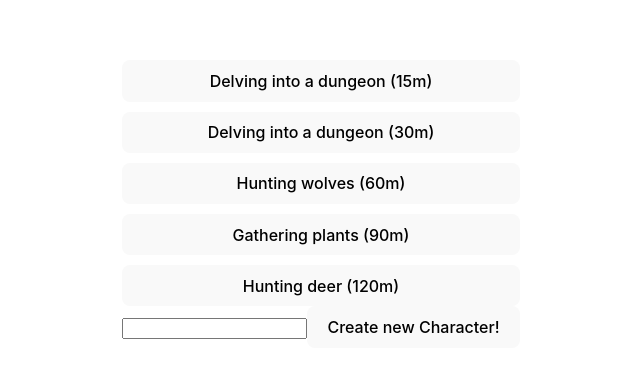
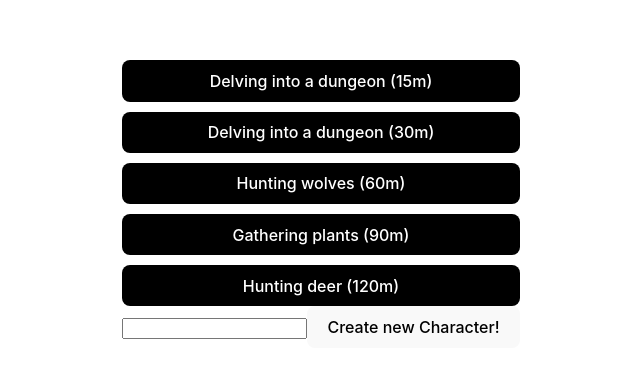
Before and after one commit to honyoP/goalGoblin, a React (Vite) app: page / in a window 1280 px wide. Shown: the part 196-574 px from the top of the page, without its empty margins (319-959 px from the left). Built offline with nearby package versions, Linux system fonts and the light colour scheme.

Commit message:
busted rn

```diff
--- a/src/components/Quest.tsx
+++ b/src/components/Quest.tsx
@@ -1,5 +1,21 @@
-export default function Quest({which}:Props) {
-    return <button onClick={()=>{alert(which)}}>{GetRandomName()} ({GiveTime(which)})</button>
+export default function Quest({which, actives, setActive}:Props) {
+    if(actives[which-1] === 0)
+    {
+        currentStyle = disabledStyle;
+    }
+    else{
+        currentStyle = activeStyle;
+    }
+    const handleClick = () => {
+        console.log("i'm fucking alive");
+        setActive(
+            actives.map((value, index) =>
+                index === which - 1 ? 1 : value
+            )
+        );
+    };
+    return <button style={currentStyle} onClick={()=>handleClick()}>
+        {GetRandomName()} ({GiveTime(which)})</button>
 };
 
 function GiveTime(which:number)
@@ -12,8 +28,21 @@ function GiveTime(which:number)
 }
 
 type Props = {
-    which: number;
+    which: number,
+    actives: number[];
+    setActive: React.Dispatch<React.SetStateAction<number[]>>;
 };
+
+const activeStyle = {
+    backgroundColor: "white",
+    color: "black"
+}
+
+const disabledStyle = {
+    backgroundColor: "black",
+    color: "white"
+}
+let currentStyle = disabledStyle;
 
 function GetRandomName(): string {
     let max = names.length;
--- a/src/components/QuestWindow.tsx
+++ b/src/components/QuestWindow.tsx
@@ -1,21 +1,23 @@
 import Quest from './Quest';
-
+import {useState} from 'react';
 const containerStyle: React.CSSProperties = {
     display: "flex",
     flexDirection: "column",
     gap: "10px",
 };
 
+
 export default function QuestWindow() {
-    return <div style={containerStyle}>{GetQuests(5)}</div>;
+    const [actives, setActive] = useState<number[]>([0,0,0,0,0]);
+    return <div style={containerStyle}>{GetQuests(5, actives, setActive)}</div>;
 }
 
-function GetQuests(n:number)
+function GetQuests(n:number, actives:number[], setActive:React.Dispatch<React.SetStateAction<number[]>>)
 {
     const result = [];
     for(let i = 0; i < n; i++)
     {
-        result.push(<Quest which = {i + 1}/>);
+        result.push(<Quest which = {i + 1} actives={actives} setActive={setActive}/>);
     }
     return result;
 }
```
